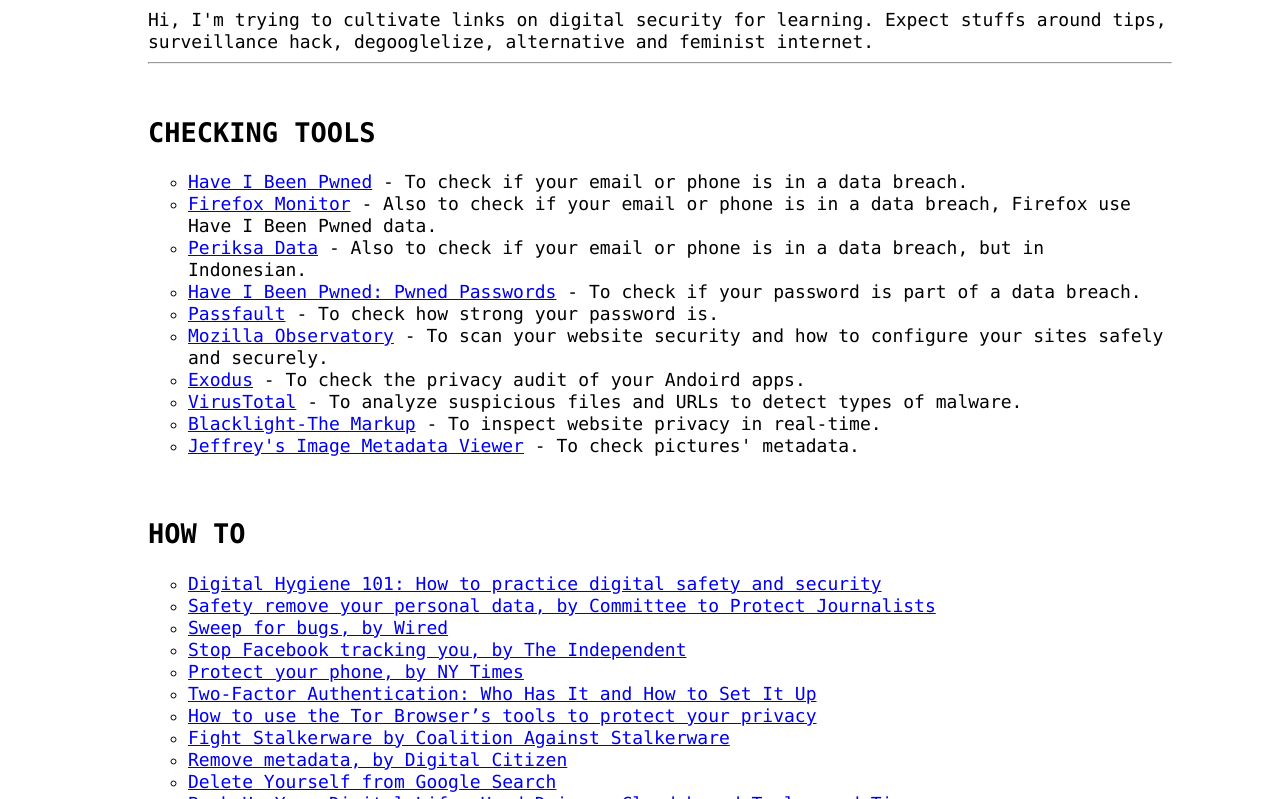
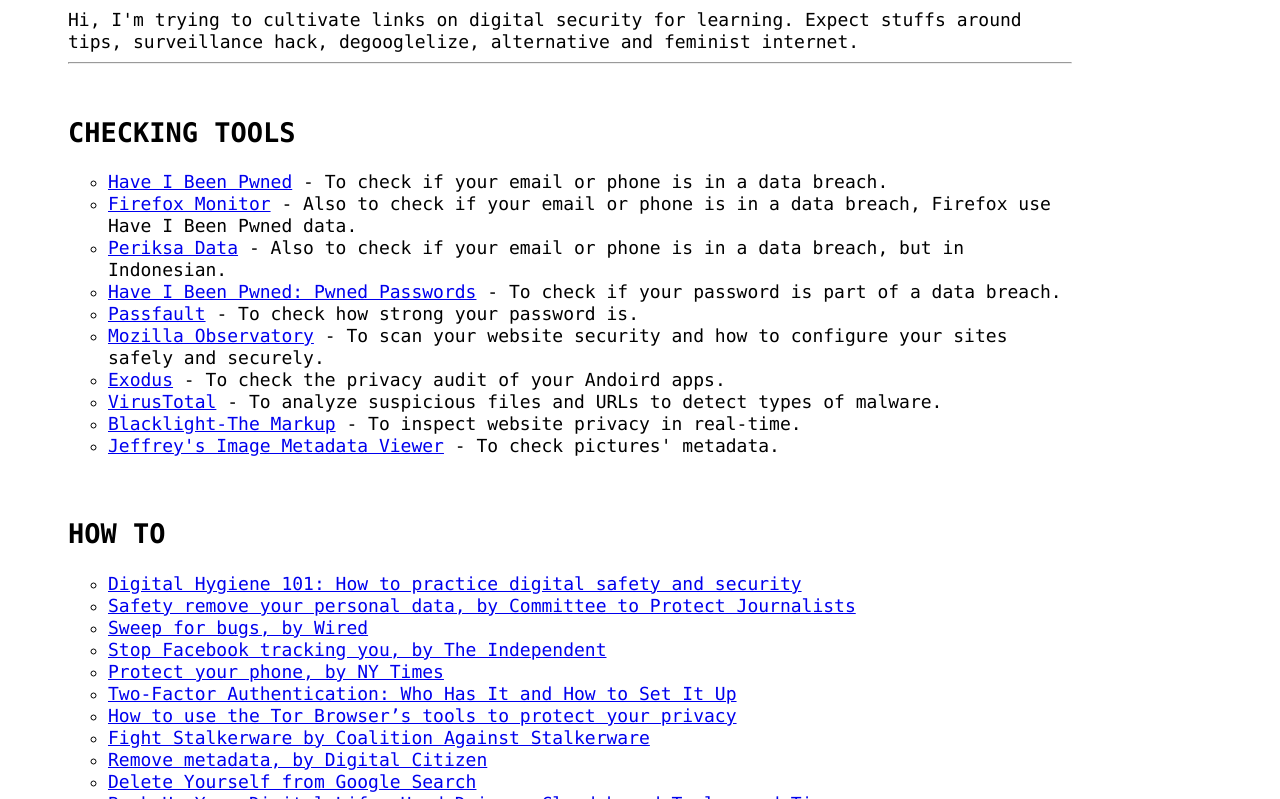
Before and after one commit to deeperunder/farhaway.github.io, a plain HTML site: page docs/index.html in a window 1280 px wide. Shown: the part 81-880 px from the top of the page. Drawn offline with Linux system fonts and the light colour scheme.

Commit message:
Update index.html

```diff
--- a/docs/index.html
+++ b/docs/index.html
@@ -5,8 +5,8 @@
 div {
   margin-top: 20px;
   margin-bottom: 100px;
-  margin-right: 50px;
-  margin-left: 70px;
+  margin-right: 100px;
+  margin-left: 30px;
   background-color: white;
   font-size: 18px;
 }
```
